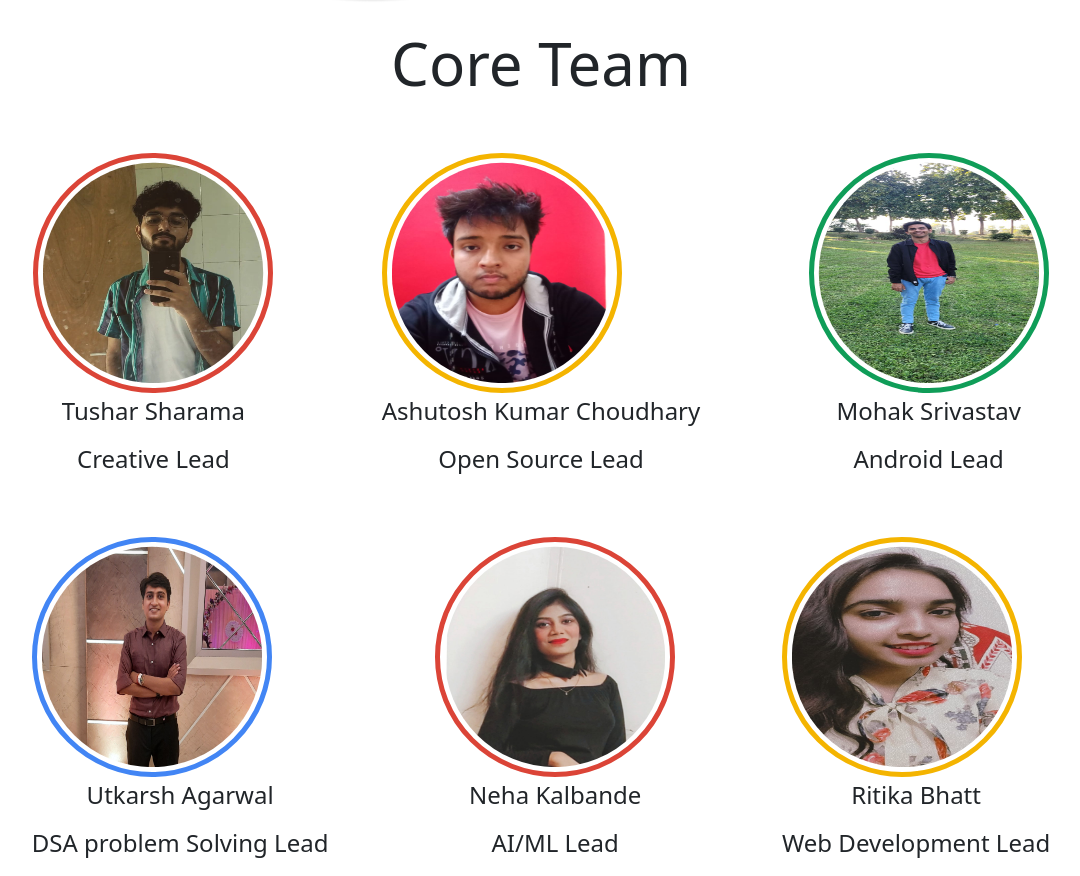
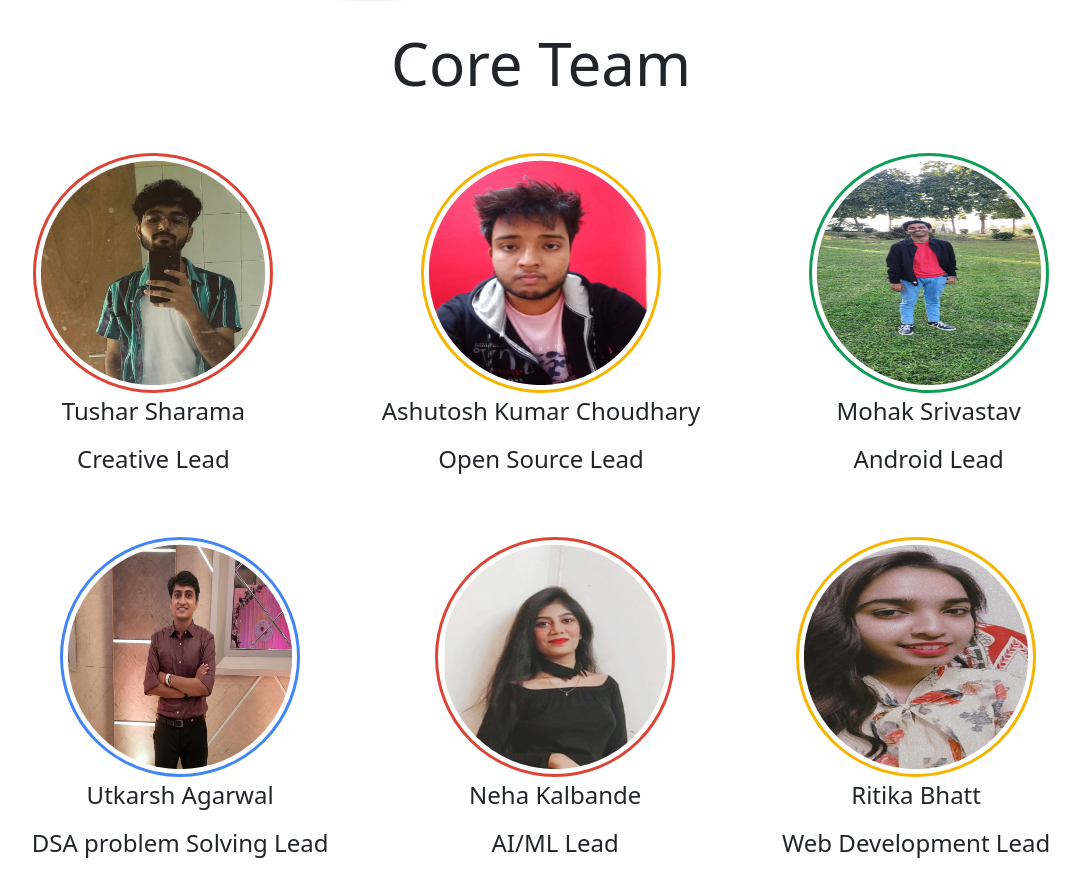
Before and after one commit to GDSC-IET-LUCKNOW/IET-GDSC-Website, a website: page frontend/index.html in a window 1280 px wide. Shown: the part 2944-3820 px from the top of the page, without its empty margins (99-1179 px from the left). Drawn offline with nearby package versions, Linux system fonts and the light colour scheme.

Commit message:
style:coreteam border changed

```diff
--- a/frontend/index.html
+++ b/frontend/index.html
@@ -99,7 +99,7 @@
     <div class="coreteam_boxes">
       <div class="coreteam_box_1">
 
-        <div class="coreteam_img_box1">
+        <div class="coreteam_img_box1 flex">
           <img src="./assets/core_team_images/Tushar.jpg" alt="">
           <div>
             <p>
@@ -112,7 +112,7 @@
 
         </div>
 
-        <div class="coreteam_img_box2">
+        <div class="coreteam_img_box2 flex">
           <img src="./assets/core_team_images/Ashutosh.jpeg" alt="">
           <div>
             <p>
@@ -124,7 +124,7 @@
           </div>
 
         </div>
-        <div class="coreteam_img_box3">
+        <div class="coreteam_img_box3 flex">
           <img src="./assets/core_team_images/Mohak.jpeg" alt="">
           <div>
             <p>
@@ -140,7 +140,7 @@
 
       <div class="coreteam_box_1">
 
-        <div class="coreteam_img_box4">
+        <div class="coreteam_img_box4 flex">
           <img src="./assets/core_team_images/Utkarsh.jpg" alt="">
           <div>
             <p>
@@ -153,7 +153,7 @@
 
         </div>
 
-        <div class="coreteam_img_box1">
+        <div class="coreteam_img_box1 flex">
           <img src="./assets/core_team_images/Neha.jpeg" alt="">
           <div>
             <p>
@@ -165,7 +165,7 @@
           </div>
 
         </div>
-        <div class="coreteam_img_box2">
+        <div class="coreteam_img_box2 flex">
           <img src="./assets/core_team_images/Ritika.jpeg" alt="">
           <div>
             <p>
--- a/frontend/styles/base.css
+++ b/frontend/styles/base.css
@@ -16,7 +16,7 @@
 html {
   font-family: 'Lato', sans-serif;
   /* 1rem: 10px */
-    font-size: 62.5%;
+  font-size: 62.5%;
 }
 
 @media (max-width: 112.5em) {
@@ -46,3 +46,9 @@ html {
 body {
   box-sizing: border-box;
 }
+
+.flex {
+  display: flex;
+  flex-direction: column;
+  align-items: center;
+}
--- a/frontend/styles/coreteam.css
+++ b/frontend/styles/coreteam.css
@@ -33,36 +33,28 @@
   height: 20rem;
   border-radius: 50%;
    padding:.4rem;
-  border: 5px;
-  border-style: solid;
-  border-color: #db4437;
+   border:3px solid #db4437;
 }
 .coreteam_img_box2 img {
   width: 20rem;
   height: 20rem;
   border-radius: 50%;
    padding:.4rem;
-  border: 5px;
-  border-style: solid;
-  border-color:#f4b400 ;
+   border:3px solid #f4b400;
 }
 .coreteam_img_box3 img {
   width: 20rem;
   height: 20rem;
   border-radius: 50%;
    padding:.4rem;
-  border: 5px;
-  border-style: solid;
-  border-color: #0f9d58;
+   border:3px solid #0f9d58;
 }
 .coreteam_img_box4 img {
   width: 20rem;
   height: 20rem;
   border-radius: 50%;
    padding:.4rem;
-  border: 5px;
-  border-style: solid;
-  border-color:#4285f4;
+   border:3px solid #4285f4;
 }
 
 .coreteam_img_box1 p {
```
